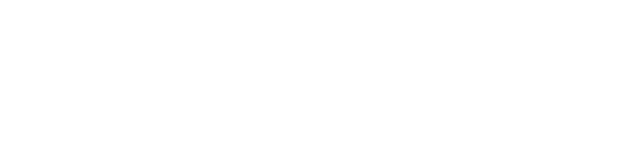
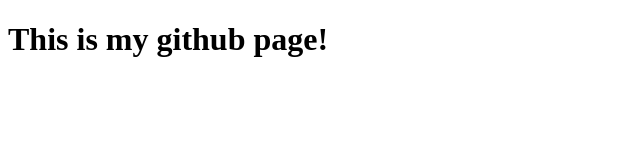
Before and after one commit to javisir/javisir.github.io, a plain HTML site: page index.html in a window 1280 px wide. Shown: the whole page, without its empty margins (0-640 px from the left). Drawn offline with Linux system fonts and the light colour scheme.

Commit message:
Added heading to body

```diff
--- a/index.html
+++ b/index.html
@@ -5,6 +5,6 @@
     <title>My Site!</title>
 </head>
 <body>
-
+    <h1>This is my github page!</h1>
 </body>
 </html>
```
